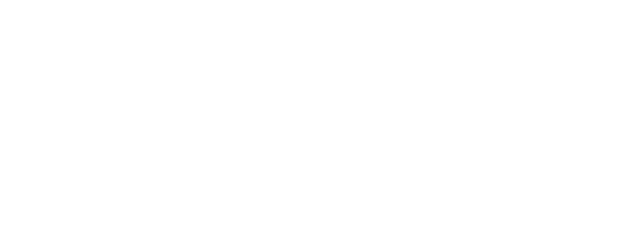
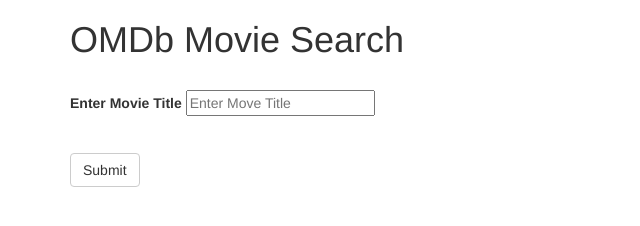
Before and after one commit to philbenz/movie_search, a website: page src/index.html in a window 1280 px wide. Shown: the whole page, without its empty margins (0-640 px from the left). Drawn offline with nearby package versions, Linux system fonts and the light colour scheme.

Commit message:
Created basic bootstrap form

```diff
--- a/src/index.html
+++ b/src/index.html
@@ -8,6 +8,21 @@
   </head>
   <body>
     <div class="container">
+      <h1>OMDb Movie Search</h1>
+      <br>
+      <form>
+        <div class="form-group">
+          <label for="movie title">Enter Movie Title</label>
+          <input type="text" class="movie_title" placeholder="Enter Move Title">
+        </div>
+        <br>
+
+        <button type="submit" class="btn btn-default">Submit</button>
+
+      </form>
+    </div>
+
+
     <script src="https://code.jquery.com/jquery-2.1.4.min.js"></script>
     <script src="https://maxcdn.bootstrapcdn.com/bootstrap/3.3.5/js/bootstrap.min.js"></script>
     <script type="text/javascript" src="assets/main.js"></script>
```
